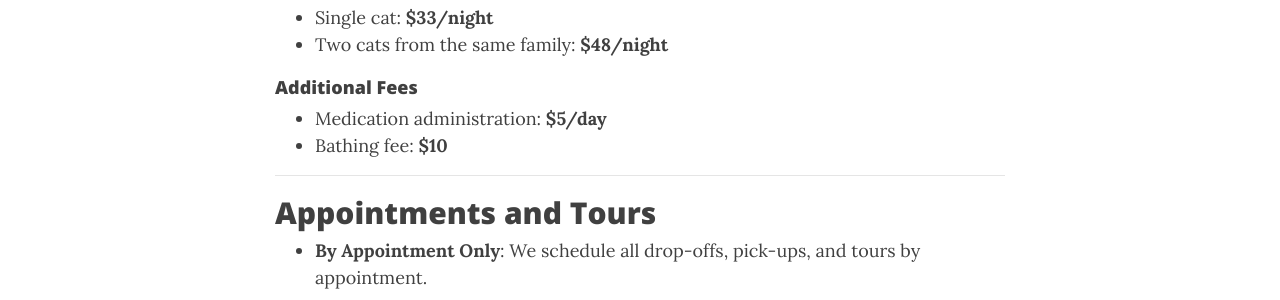
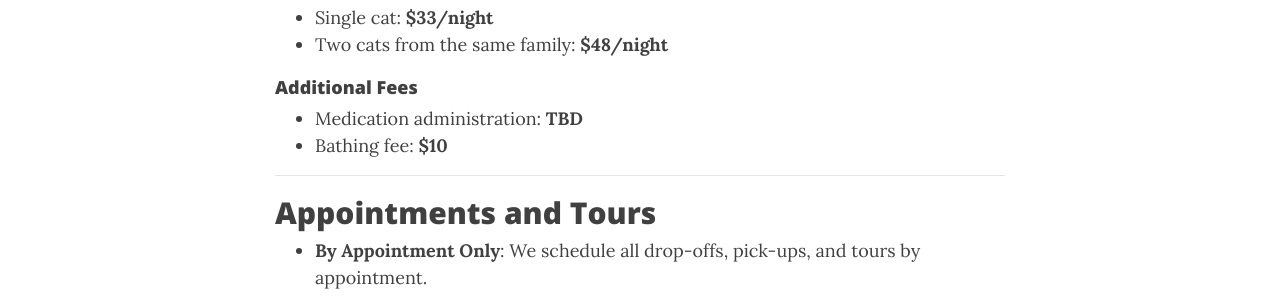
Before and after one commit to KTSCode/washougal_river_cattery, a Jekyll site: the page built from index.md, in a window 1280 px wide and 900 px high, scrolled down 2259 px. Shown: the part 153-453 px from the top of the window. Built offline with Jekyll 4.4.1, drawn with Linux system fonts in a browser that asks for light colours; nearby versions of some CDN libraries.

Commit message:
Update Cost of Medication

```diff
--- a/index.md
+++ b/index.md
@@ -42,7 +42,7 @@ Here's what you can expect in terms of rates and the size of the cat enclosures.
 - Two cats from the same family: **$48/night**
 
 #### Additional Fees
-- Medication administration: **$5/day**
+- Medication administration: **TBD**
 - Bathing fee: **$10**
 
 ---
```
